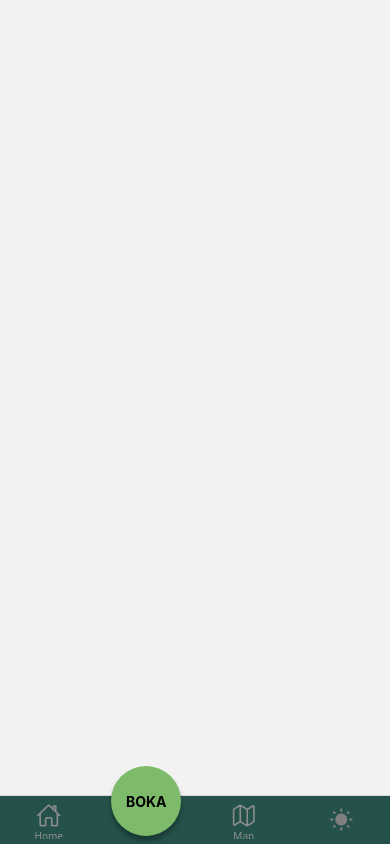
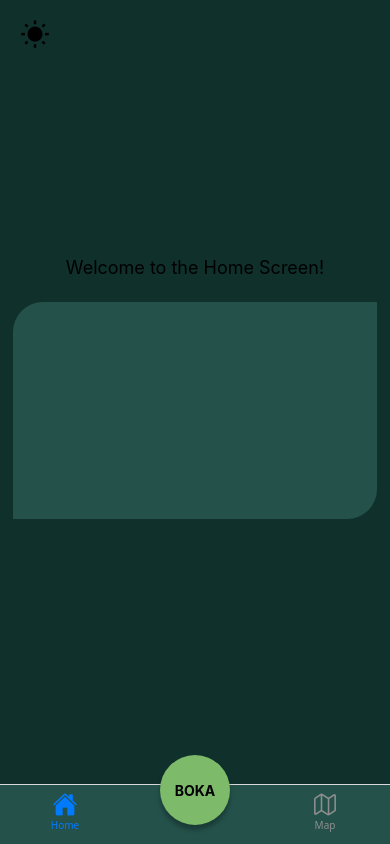
Before and after one commit to edda177/pax, a React Native app in the folder pax-mobile/: screen /Theme in a window 390 px wide. Built offline with nearby package versions, Linux system fonts and the light colour scheme.

Commit message:
Bottom tab navigator + light dark

```diff
--- a/pax-mobile/Navigation/BottomTabNavigator.js
+++ b/pax-mobile/Navigation/BottomTabNavigator.js
@@ -1,11 +1,9 @@
 import React from 'react';
 import { createBottomTabNavigator } from '@react-navigation/bottom-tabs';
 import Icon from 'react-native-vector-icons/Ionicons';
-import ThemeToggleScreen from '../screens/ThemeToggleScreen';
 import HomeScreen from '../screens/HomeScreen';
 import Booking from '../screens/Booking';
 import Map from '../screens/Map';
-import ThemeToggleTabButton from '../components/ThemeToggleTabButton';
 import BookingButton from '../components/BookingButton';
 import { useTheme } from '../theme/ThemeContext';
 import { NavigationContainer } from '@react-navigation/native';
@@ -13,24 +11,26 @@ import { NavigationContainer } from '@react-navigation/native';
 const Tab = createBottomTabNavigator();
 
 export default function BottomTabNavigator() {
-    const {customTheme} = useTheme();
+    const { customTheme } = useTheme();
 
     return (
         <Tab.Navigator
             screenOptions={({ route }) => ({
                 headerShown: false,
                 tabBarIcon: ({ focused, color, size }) => {
-                    if (route.name === 'Booking') return null;
+                    let iconName;
 
-                    let iconName;
                     if (route.name === 'Home') iconName = focused ? 'home' : 'home-outline';
                     else if (route.name === 'Map') iconName = focused ? 'map' : 'map-outline';
+                    else if (route.name === 'Booking') return null;
 
                     return <Icon name={iconName} size={size} color={color} />;
                 },
-                    tabBarStyle: {
-                        backgroundColor: customTheme.colors.tabBar,
-                    },
+                tabBarStyle: {
+                    backgroundColor: customTheme.colors.tabBar,
+                    paddingBottom: 0,
+                    height: 60,
+                },
             })}
         >
             <Tab.Screen name="Home" component={HomeScreen} />
@@ -39,24 +39,10 @@ export default function BottomTabNavigator() {
                 component={Booking}
                 options={{
                     tabBarButton: (props) => <BookingButton {...props} />,
+                    tabBarLabel: 'Booking',
                 }}
             />
             <Tab.Screen name="Map" component={Map} />
-            <Tab.Screen
-                name="Theme"
-                component={ThemeToggleScreen}
-                options={{
-                    tabBarIcon: ({ color, size }) => (
-                        <MaterialCommunityIcons
-                            name={isDark ? "white-balance-sunny" : "weather-night"}
-                            color={color}
-                            size={size}
-                        />
-                    ),
-                    tabBarLabel: "Tema",
-                    tabBarButton: (props) => <ThemeToggleTabButton {...props} />,
-                }}
-            />
         </Tab.Navigator>
     );
 }
--- a/pax-mobile/components/ThemeToggleTabButton.js
+++ b/pax-mobile/components/ThemeToggleTabButton.js
@@ -1,6 +1,5 @@
-// components/ThemeToggleTabButton.js
 import React from "react";
-import { Pressable } from "react-native";
+import { Pressable, Text, View } from "react-native";
 import { MaterialCommunityIcons } from "@expo/vector-icons";
 import { useTheme } from "../theme/ThemeContext";
 
@@ -15,15 +14,30 @@ const ThemeToggleTabButton = ({ onPress, accessibilityState }) => {
                 flex: 1,
                 justifyContent: "center",
                 alignItems: "center",
+                paddingVertical: 8,
             }}
             accessibilityRole="button"
             accessibilityLabel={isDark ? "Byt till ljust tema" : "Byt till mörkt tema"}
         >
-            <MaterialCommunityIcons
-                name={isDark ? "white-balance-sunny" : "weather-night"}
-                color={focused ? theme.accent : "gray"}
-                size={24}
-            />
+            <View style={{ alignItems: "center" }}>
+                <MaterialCommunityIcons
+                    name={isDark ? "white-balance-sunny" : "weather-night"}
+                    color={focused ? theme.accent : "gray"}
+                    size={24}
+                />
+                <Text
+                    style={{
+                        color: focused ? theme.accent : "gray",
+                        marginTop: 4,
+                        fontSize: 14,
+                        fontFamily: "Arial",
+                        fontWeight: "400",
+                        textAlign: "center",
+                    }}
+                >
+                    {isDark ? "Dark" : "Light"}
+                </Text>
+            </View>
         </Pressable>
     );
 };
--- a/pax-mobile/screens/HomeScreen.jsx
+++ b/pax-mobile/screens/HomeScreen.jsx
@@ -5,11 +5,10 @@ import {
   StyleSheet,
   SafeAreaView,
   StatusBar,
-  ScrollView,
   Platform,
   Pressable,
 } from "react-native";
-import { MaterialCommunityIcons } from "@expo/vector-icons"; // or "react-native-vector-icons/MaterialCommunityIcons"
+import { MaterialCommunityIcons } from "@expo/vector-icons";
 import { useTheme } from "../theme/ThemeContext";
 import CardComponent from "../components/CardComponent";
 
@@ -24,21 +23,28 @@ const HomeScreen = () => {
         backgroundColor={theme.headerBackground}
       />
       <View style={styles.container}>
-        <Text style={styles.text}>Welcome to the Home Screen!</Text>
         <Pressable
           onPress={toggleTheme}
           accessible={true}
           accessibilityRole="button"
-          accessibilityLabel={isDark ? "Byt till ljust tema" : "Byt till mörkt tema"}
+          accessibilityLabel={
+            isDark ? "Byt till ljust tema" : "Byt till mörkt tema"
+          }
+          style={styles.toggleButton}
         >
+          <MaterialCommunityIcons
+            name={isDark ? "white-balance-sunny" : "weather-night"}
+            size={30}
+            color={theme.text}
+          />
         </Pressable>
-        <CardComponent/>
+
+        <Text style={styles.text}>Welcome to the Home Screen!</Text>
+        <CardComponent />
       </View>
     </SafeAreaView>
   );
 };
-
-export default HomeScreen;
 
 const createStyles = (theme) =>
   StyleSheet.create({
@@ -50,13 +56,21 @@ const createStyles = (theme) =>
     container: {
       flex: 1,
       backgroundColor: theme.background,
-      paddingBottom: 150,
       justifyContent: "center",
       alignItems: "center",
+      paddingBottom: 0,
     },
     text: {
       fontSize: 18,
       color: theme.text,
       marginBottom: 16,
     },
+    toggleButton: {
+      position: "absolute",
+      top: 20,
+      left: 20,
+      zIndex: 1,
+    },
   });
+
+export default HomeScreen;
```
